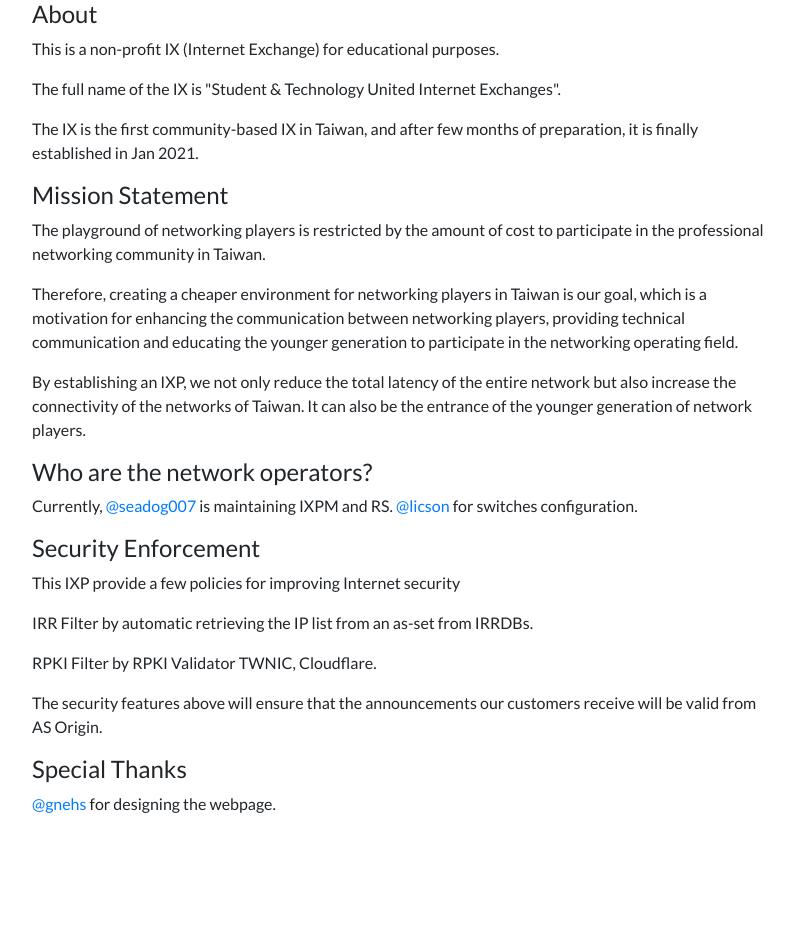
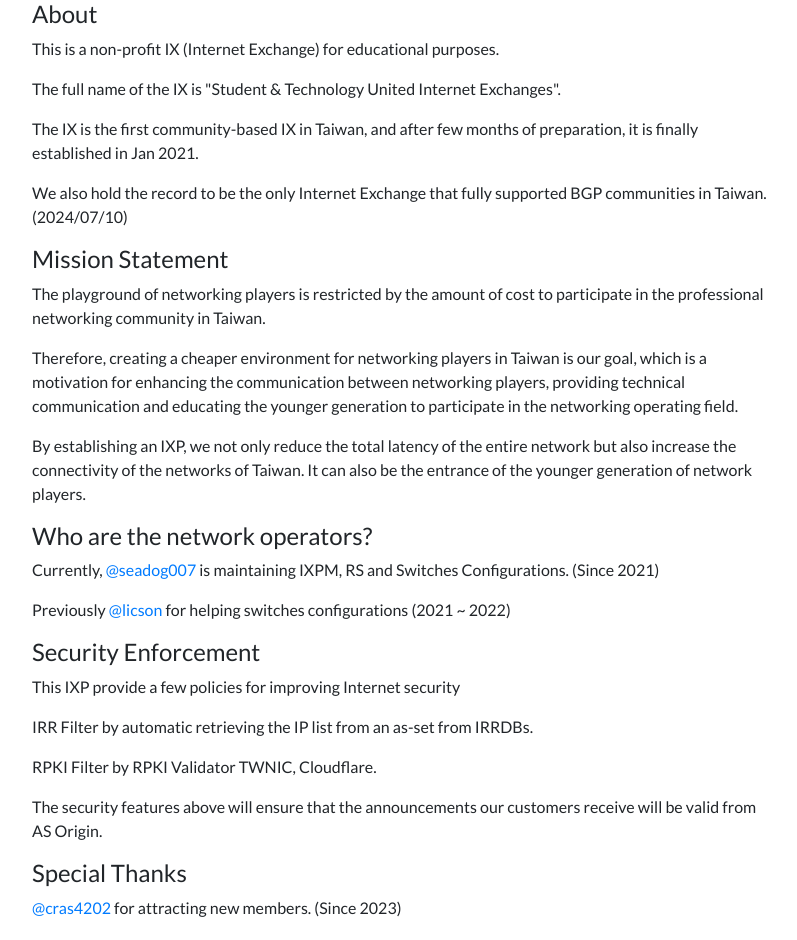
Before and after one commit to STU-IX/stuix.io, a Nuxt app: page /about in a window 1280 px wide. Shown: the top 940 px of the page, without its empty margins (239-1036 px from the left). Before the commit the page ends 832 px from the top, so only its background shows below. Built offline with nearby package versions, Linux system fonts and the light colour scheme; what vue-konami would draw is missing.

Commit message:
Updated about page

```diff
--- a/pages/about.vue
+++ b/pages/about.vue
@@ -4,6 +4,7 @@
     <p>This is a non-profit IX (Internet Exchange) for educational purposes.</p>
     <p>The full name of the IX is "Student &amp; Technology United Internet Exchanges".</p>
     <p>The IX is the first community-based IX in Taiwan, and after few months of preparation, it is finally established in Jan 2021.</p>
+    <p>We also hold the record to be the only Internet Exchange that fully supported BGP communities in Taiwan. (2024/07/10)</p>
     <h4>Mission Statement</h4>
     <p>The playground of networking players is restricted by the amount of cost to participate in the professional networking community in Taiwan.</p>
     <p>Therefore, creating a cheaper environment for networking players in Taiwan is our goal, which is a motivation for enhancing the communication between networking players, providing technical communication and educating the younger generation to participate in the networking operating field.</p>
@@ -12,16 +13,23 @@
     <p>
       Currently,
       <a href="https://seadog007.me" target="_blank">@seadog007</a>
-      is maintaining IXPM and RS.
-      <a href="https://licson.net" target="_blank">@licson</a>
-      for switches configuration.
+      is maintaining IXPM, RS and Switches Configurations. (Since 2021)
     </p>
+    <p>
+      Previously <a href="https://licson.net" target="_blank">@licson</a>
+      for helping switches configurations (2021 ~ 2022)
+    </p>
+
     <h4>Security Enforcement</h4>
     <p>This IXP provide a few policies for improving Internet security</p>
     <p>IRR Filter by automatic retrieving the IP list from an as-set from IRRDBs.</p>
     <p>RPKI Filter by RPKI Validator TWNIC, Cloudflare.</p>
     <p>The security features above will ensure that the announcements our customers receive will be valid from AS Origin.</p>
     <h4>Special Thanks</h4>
+    <p>
+      <a href="https://cras.4202.tw/" target="_blank">@cras4202</a>
+      for attracting new members. (Since 2023)
+    </p>
     <p>
       <a href="https://gnehs.net" target="_blank">@gnehs</a>
       for designing the webpage.
```
